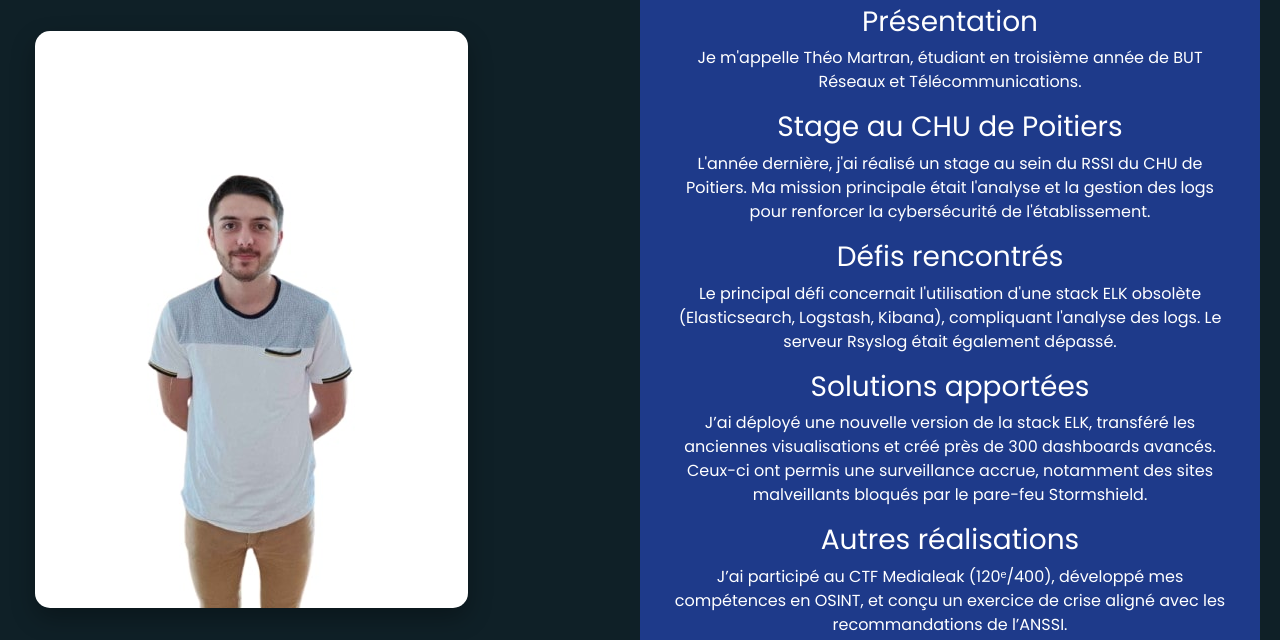
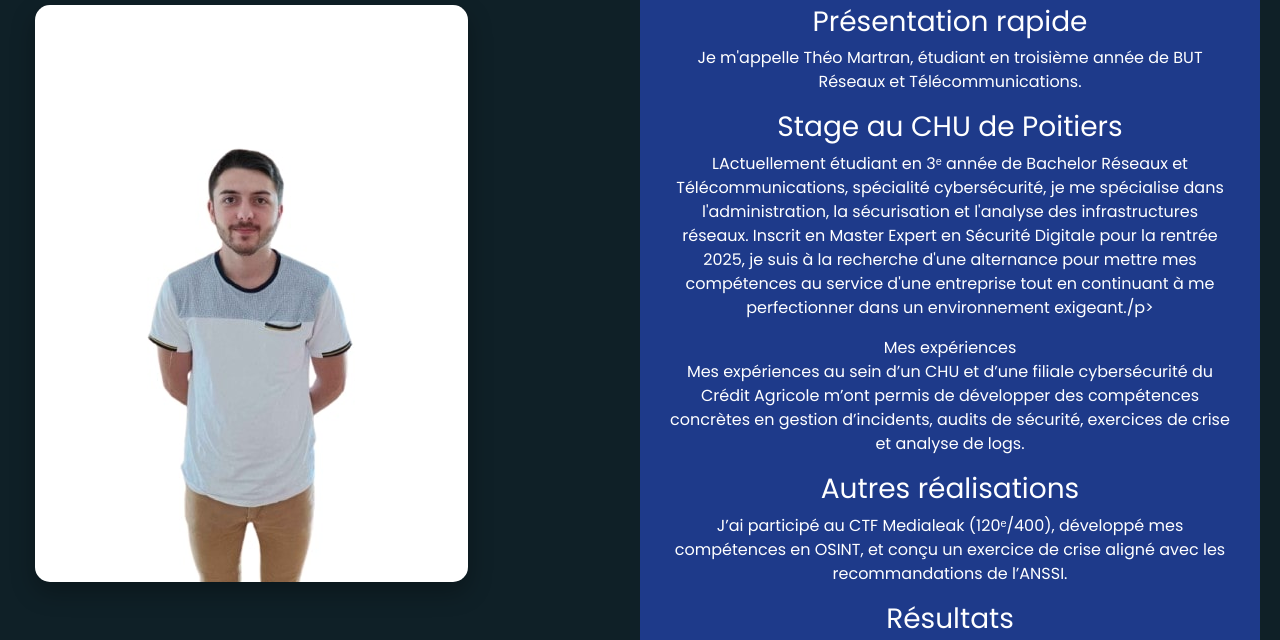
Before and after one commit to D0raifu/portfolio, a plain HTML site: page index.html in a window 1280 px wide. Shown: the part 372-1012 px from the top of the page. Drawn offline with nearby package versions, Linux system fonts and the light colour scheme; no server answers; a script that the page names is missing.

Commit message:
v1.2 - index v2

```diff
--- a/index.html
+++ b/index.html
@@ -140,23 +140,18 @@
           </div>
 
           <div data-aos="fade-up">
-            <h3>Présentation</h3>
+            <h3>Présentation rapide</h3>
             <p>Je m'appelle Théo Martran, étudiant en troisième année de BUT Réseaux et Télécommunications.</p>
           </div>
 
           <div data-aos="fade-up">
             <h3>Stage au CHU de Poitiers</h3>
-            <p>L'année dernière, j'ai réalisé un stage au sein du RSSI du CHU de Poitiers. Ma mission principale était l'analyse et la gestion des logs pour renforcer la cybersécurité de l'établissement.</p>
+            <p>LActuellement étudiant en 3ᵉ année de Bachelor Réseaux et Télécommunications, spécialité cybersécurité, je me spécialise dans l'administration, la sécurisation et l'analyse des infrastructures réseaux. Inscrit en Master Expert en Sécurité Digitale pour la rentrée 2025, je suis à la recherche d'une alternance pour mettre mes compétences au service d'une entreprise tout en continuant à me perfectionner dans un environnement exigeant./p>
           </div>
 
           <div data-aos="fade-up">
-            <h3>Défis rencontrés</h3>
-            <p>Le principal défi concernait l'utilisation d'une stack ELK obsolète (Elasticsearch, Logstash, Kibana), compliquant l'analyse des logs. Le serveur Rsyslog était également dépassé.</p>
-          </div>
-
-          <div data-aos="fade-up">
-            <h3>Solutions apportées</h3>
-            <p>J’ai déployé une nouvelle version de la stack ELK, transféré les anciennes visualisations et créé près de 300 dashboards avancés. Ceux-ci ont permis une surveillance accrue, notamment des sites malveillants bloqués par le pare-feu Stormshield.</p>
+            <h3Défis> Mes expériences </h3>
+            <p>Mes expériences au sein d’un CHU et d’une filiale cybersécurité du Crédit Agricole m’ont permis de développer des compétences concrètes en gestion d’incidents, audits de sécurité, exercices de crise et analyse de logs. </p>
           </div>
 
           <div data-aos="fade-up">
```
